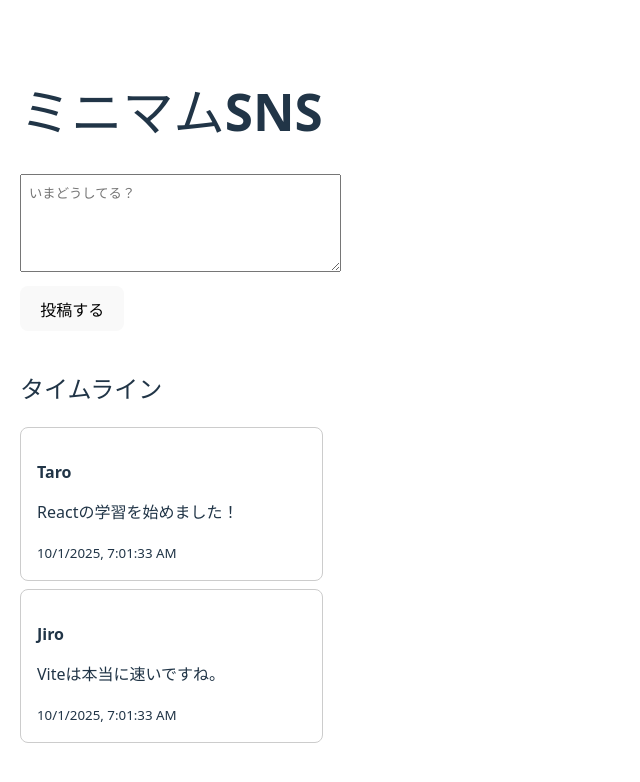
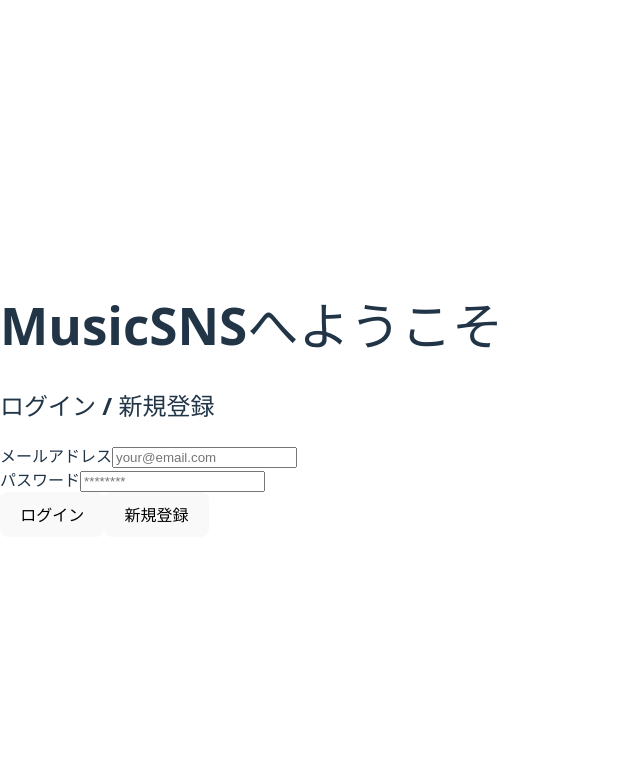
Before and after one commit to Shimizu-Kanta/Music_SNS, a React (Vite) app: page / in a window 1280 px wide. Shown: the top 782 px of the page, without its empty margins (0-640 px from the left). Built offline with nearby package versions, Linux system fonts and the light colour scheme; no server answers.

Commit message:
feat: add auth

```diff
--- a/src/App.tsx
+++ b/src/App.tsx
@@ -1,9 +1,12 @@
-import { Timeline } from './pages/Timeline';
+import { Auth } from './components/Auth';
 
 function App() {
   return (
     <div>
-      <Timeline />
+      <h1>
+        MusicSNSへようこそ
+      </h1>
+      <Auth />
     </div>
   );
 }
--- /dev/null
+++ b/src/components/Auth.tsx
@@ -0,0 +1,78 @@
+import { useState } from 'react';
+import { supabase } from '../lib/supabaseClient'; // 先ほど作ったSupabaseクライアントをインポート
+
+export const Auth = () => {
+  const [loading, setLoading] = useState(false);
+  const [email, setEmail] = useState('');
+  const [password, setPassword] = useState('');
+
+  const handleLogin = async (event: React.FormEvent<HTMLFormElement>) => {
+    event.preventDefault();
+    setLoading(true);
+
+    const { error } = await supabase.auth.signInWithPassword({
+      email: email,
+      password: password,
+    });
+
+    if (error) {
+      alert(error.message);
+    } else {
+      alert('ログインしました！');
+    }
+    setLoading(false);
+  };
+
+  const handleSignUp = async () => {
+    setLoading(true);
+
+    const { error } = await supabase.auth.signUp({
+      email: email,
+      password: password,
+    });
+
+    if (error) {
+      alert(error.message);
+    } else {
+      alert('確認メールを送信しました。メールを確認してログインしてください。');
+    }
+    setLoading(false);
+  };
+
+  return (
+    <div>
+      <h2>ログイン / 新規登録</h2>
+      <form onSubmit={handleLogin}>
+        <div>
+          <label htmlFor="email">メールアドレス</label>
+          <input
+            id="email"
+            type="email"
+            placeholder="your@email.com"
+            value={email}
+            onChange={(e) => setEmail(e.target.value)}
+          />
+        </div>
+        <div>
+          <label htmlFor="password">パスワード</label>
+          <input
+            id="password"
+            type="password"
+            placeholder="********"
+            value={password}
+            onChange={(e) => setPassword(e.target.value)}
+          />
+        </div>
+        <div>
+          <button type="submit" disabled={loading}>
+            {loading ? <span>処理中...</span> : <span>ログイン</span>}
+          </button>
+          {/* formの外に置くことで、Enterキーで発火しないようにする */}
+          <button type="button" onClick={handleSignUp} disabled={loading}>
+            {loading ? <span>処理中...</span> : <span>新規登録</span>}
+          </button>
+        </div>
+      </form>
+    </div>
+  );
+};
```
